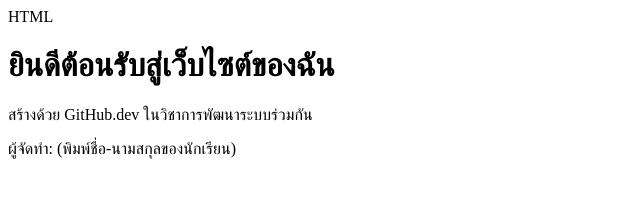
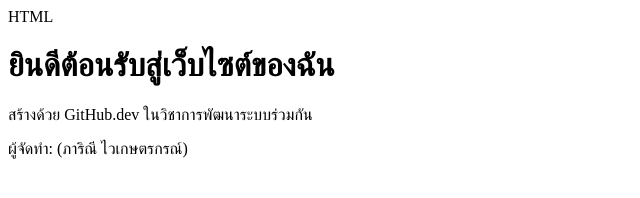
Before and after one commit to pparin28/my-first-repo, a plain HTML site: page index.HTML in a window 1280 px wide. Shown: the full height of the page, 0-640 px from the left. Drawn offline with Linux system fonts and the light colour scheme.

Commit message:
เพิ่มชื่อ index.HTML และข้อความต้อนรับ

```diff
--- a/index.HTML
+++ b/index.HTML
@@ -8,6 +8,6 @@ HTML
 <body>
     <h1>ยินดีต้อนรับสู่เว็บไซต์ของฉัน</h1>
     <p>สร้างด้วย GitHub.dev ในวิชาการพัฒนาระบบร่วมกัน</p>
-    <p>ผู้จัดทำ: (พิมพ์ชื่อ-นามสกุลของนักเรียน)</p>
+    <p>ผู้จัดทำ: (ภาริณี ไวเกษตรกรณ์)</p>
 </body>
 </html>
```
